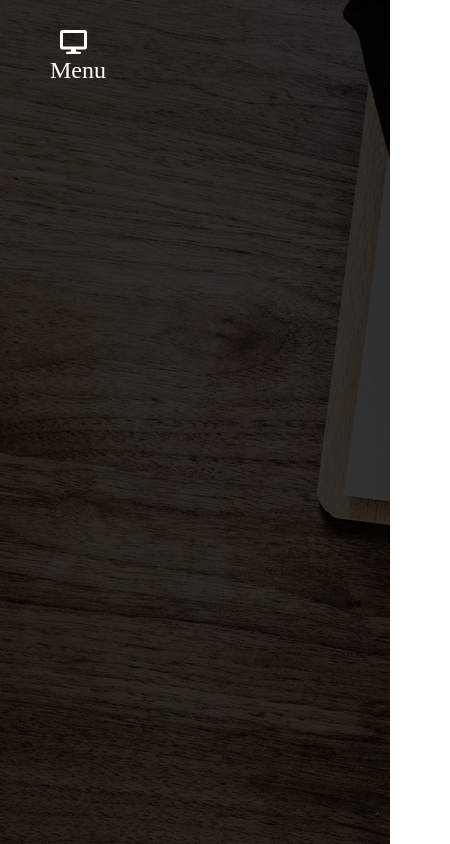
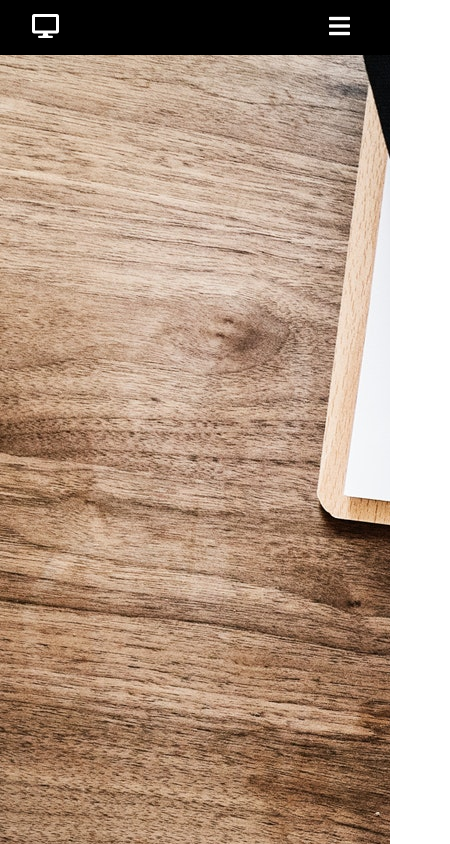
Before and after one commit to Rexben001/Reporting, a plain HTML site: page ui/index.html in a window 390 px wide. Shown: the whole page, 450 px wide, since content can reach past the window. Drawn offline with Linux system fonts and the light colour scheme.

Commit message:
[Feature #162367275] Add media query for devices with max-width of 600px

```diff
--- a/ui/index.html
+++ b/ui/index.html
@@ -11,15 +11,15 @@
 <body>
     <header>
         <div class="overlay">
-            <ul>
-                <span class="home"><li><a href="#" class="home-a"><i class="fas fa-desktop"></i></a></li></span>
-                <li><a href="#" class="active">Menu</a></li>
-                <li><a href="#">Home</a></li>
-                <li><a href="#">Create Report</a></li>
-                <li><a href="#">Log in</a></li>
-                </ul>
-            </div>
-        </nav>
+        <div id="navbar" class="bar">
+                <a href="#"><i class="fas fa-desktop"></i></a>
+                <a href="#">Home</a>
+                <a href="#">Create Report</a>
+                <a href="#">Log in</a>
+                <a href="#" class="active" id="fa-bars"><i class="fa fa-bars"></i></a>
+        </div>
+        </div>
     </header>
+    <script src="main.js"></script>
 </body>
 </html>
--- a/ui/main.css
+++ b/ui/main.css
@@ -1,75 +1,76 @@
+/*Remove spaces automatically added by the browser*/
 *{
     margin: 0;
     padding: 0;
-        border: 0;
     outline: 0;
-        font-size: 100%;
-        vertical-align: baseline;
-        background: transparent;
 }
+
+/*Background image*/
 header{
-    margin: 0;
     background: url(./home.jpg);
     height: 100vh;
-background-repeat: no-repeat;
-}
-.overlay{
-    width: inherit;
-    height: inherit;
-    background: rgba(0, 0, 0, 0.8)
-}
-ul{
-    width: 100%;
-    top: 0;
-    right: 0;
-    padding: 30px;
-    /* background: rgba(255, 123, 23, 0.3); */
-
 }
 
-ul li{
-    display: inline;
-    padding: 20px 20px;
-    text-align: right;
+.overlay{
+    height: inherit;
+    width: inherit;
+    /* filter: rgba(0, 0, 0, 0.6); */
 }
 
-ul li a:hover{
+.bar{
+    overflow: hidden;
     background: black;
+}
+.bar a{
+    display: block;
+    float: left;
+    padding: 14px 16px;
     color: white;
+    text-decoration: none;
+    font-size: 1.5rem;
+    margin: 0 1.5rem;
 }
 
-a{
-    text-decoration: none;
-    font-size: 1.5rem;
-    color: white
-}
-.home{
-margin-left: 10%;
-padding-right: 40%;
+/*First child/ first element*/
+.bar a:first-child{
+    margin-right: 40%;
+    margin-left: 6.0rem;
 }
 
-.active{
+.bar .active{
     display: none;
 }
 
+/**/
 @media screen and (max-width: 600px){
-
-    body{
-        width: 100%;
+    .bar a:not(:first-child){
+        display: none;
+    }
+    .bar a:first-child{
+        margin-right: 0%;
+        margin-left: 1.0rem;
+    }
+    .bar a.active {
+        display: block;
+        float: right;
+    }
+}
+/*Display the menu in block format
+*This works directly with the js file
+*/
+@media screen and (max-width: 600px){
+    .bar .responsive{
+        position: relative;
     }
 
-    ul a{
-        display: none;
+    .bar.responsive .active{
+        position: absolute;
+        right: 0;
+        top: 0;
     }
-    .active{
-        display: inline;
+    .bar.responsive a{
+        float: none;
+        display: block;
+        text-align: left;
     }
-    .home{
-        margin-left: 10px;
 }
-    .home-a{
-        display: inline;
-        margin-left: 0px;
-    }
-
-}
--- /dev/null
+++ b/ui/main.js
@@ -0,0 +1,14 @@
+
+//Check if the className includes "responsive"
+//If false, add it
+document.getElementById('fa-bars').addEventListener('click', () =>{
+let menu = document.getElementById('navbar');
+
+if(menu.className === 'bar'){
+    menu.className += ' responsive';
+}else{
+    menu.className = 'bar'
+}
+
+console.log('working')
+})
```
Lines whose indentation alone changed are shown as unchanged.
